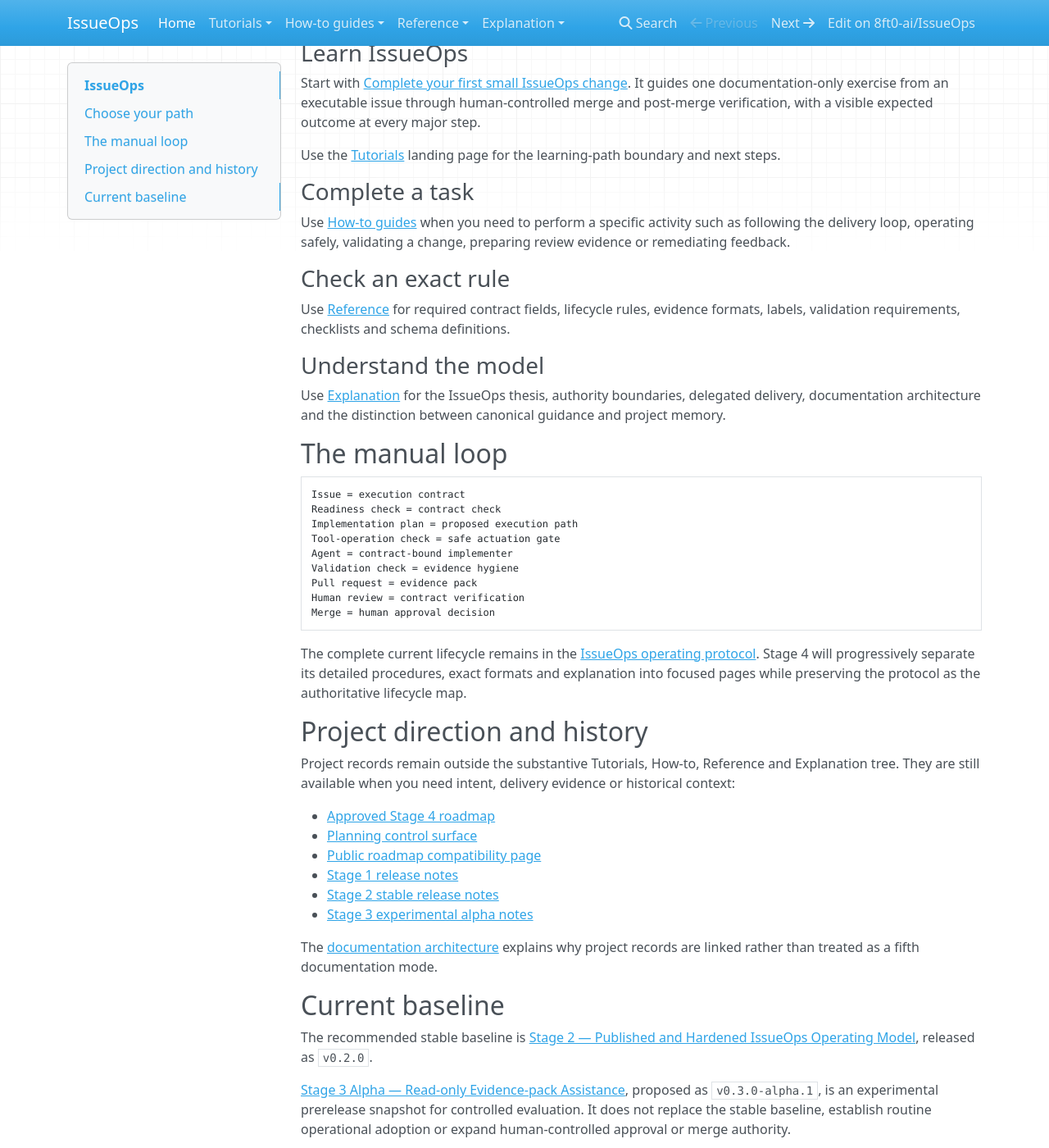
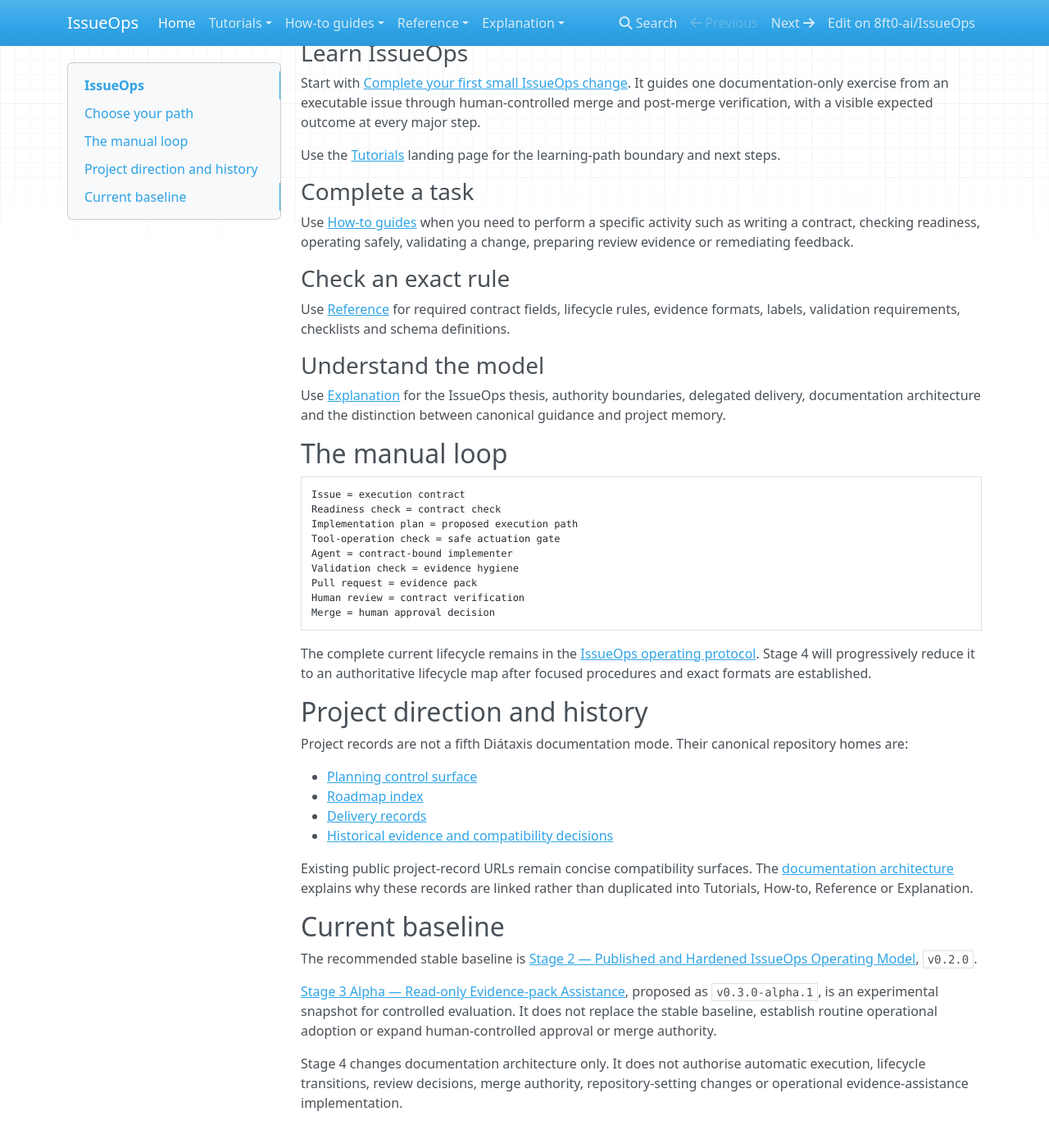
Before and after one commit to 8ft0-ai/IssueOps, an MkDocs documentation site: the page built from docs/index.md, in a window 1280 px wide and 1400 px high, scrolled down 373 px. Shown: the whole window at 82% size. Built offline with MkDocs 1.6.1, drawn with Linux system fonts in a browser that asks for light colours; nearby versions of some CDN libraries.

Commit message:
Link docs home to canonical project records

````diff
--- a/docs/index.md
+++ b/docs/index.md
@@ -16,7 +16,7 @@ Use the [Tutorials](tutorials/index.md) landing page for the learning-path bound
 
 ### Complete a task
 
-Use [How-to guides](how-to/index.md) when you need to perform a specific activity such as following the delivery loop, operating safely, validating a change, preparing review evidence or remediating feedback.
+Use [How-to guides](how-to/index.md) when you need to perform a specific activity such as writing a contract, checking readiness, operating safely, validating a change, preparing review evidence or remediating feedback.
 
 ### Check an exact rule
 
@@ -40,25 +40,23 @@ Human review = contract verification
 Merge = human approval decision
 ```
 
-The complete current lifecycle remains in the [IssueOps operating protocol](issueops-protocol.md). Stage 4 will progressively separate its detailed procedures, exact formats and explanation into focused pages while preserving the protocol as the authoritative lifecycle map.
+The complete current lifecycle remains in the [IssueOps operating protocol](issueops-protocol.md). Stage 4 will progressively reduce it to an authoritative lifecycle map after focused procedures and exact formats are established.
 
 ## Project direction and history
 
-Project records remain outside the substantive Tutorials, How-to, Reference and Explanation tree. They are still available when you need intent, delivery evidence or historical context:
+Project records are not a fifth Diátaxis documentation mode. Their canonical repository homes are:
 
-- [Approved Stage 4 roadmap](https://github.com/8ft0-ai/IssueOps/blob/main/planning/roadmap/stage-04-diataxis-documentation-architecture.md)
-- [Planning control surface](https://github.com/8ft0-ai/IssueOps/tree/main/planning)
-- [Public roadmap compatibility page](roadmap.md)
-- [Stage 1 release notes](releases/stage-1.md)
-- [Stage 2 stable release notes](releases/stage-2.md)
-- [Stage 3 experimental alpha notes](releases/stage-3-alpha.md)
+- [Planning control surface](https://github.com/8ft0-ai/IssueOps/blob/main/planning/README.md)
+- [Roadmap index](https://github.com/8ft0-ai/IssueOps/blob/main/planning/roadmap/index.md)
+- [Delivery records](https://github.com/8ft0-ai/IssueOps/blob/main/planning/delivery/index.md)
+- [Historical evidence and compatibility decisions](https://github.com/8ft0-ai/IssueOps/blob/main/planning/evidence/index.md)
 
-The [documentation architecture](explanation/documentation-architecture.md) explains why project records are linked rather than treated as a fifth documentation mode.
+Existing public project-record URLs remain concise compatibility surfaces. The [documentation architecture](explanation/documentation-architecture.md) explains why these records are linked rather than duplicated into Tutorials, How-to, Reference or Explanation.
 
 ## Current baseline
 
-The recommended stable baseline is [Stage 2 — Published and Hardened IssueOps Operating Model](releases/stage-2.md), released as `v0.2.0`.
+The recommended stable baseline is [Stage 2 — Published and Hardened IssueOps Operating Model](releases/stage-2.md), `v0.2.0`.
 
-[Stage 3 Alpha — Read-only Evidence-pack Assistance](releases/stage-3-alpha.md), proposed as `v0.3.0-alpha.1`, is an experimental prerelease snapshot for controlled evaluation. It does not replace the stable baseline, establish routine operational adoption or expand human-controlled approval or merge authority.
+[Stage 3 Alpha — Read-only Evidence-pack Assistance](releases/stage-3-alpha.md), proposed as `v0.3.0-alpha.1`, is an experimental snapshot for controlled evaluation. It does not replace the stable baseline, establish routine operational adoption or expand human-controlled approval or merge authority.
 
 Stage 4 changes documentation architecture only. It does not authorise automatic execution, lifecycle transitions, review decisions, merge authority, repository-setting changes or operational evidence-assistance implementation.
````
